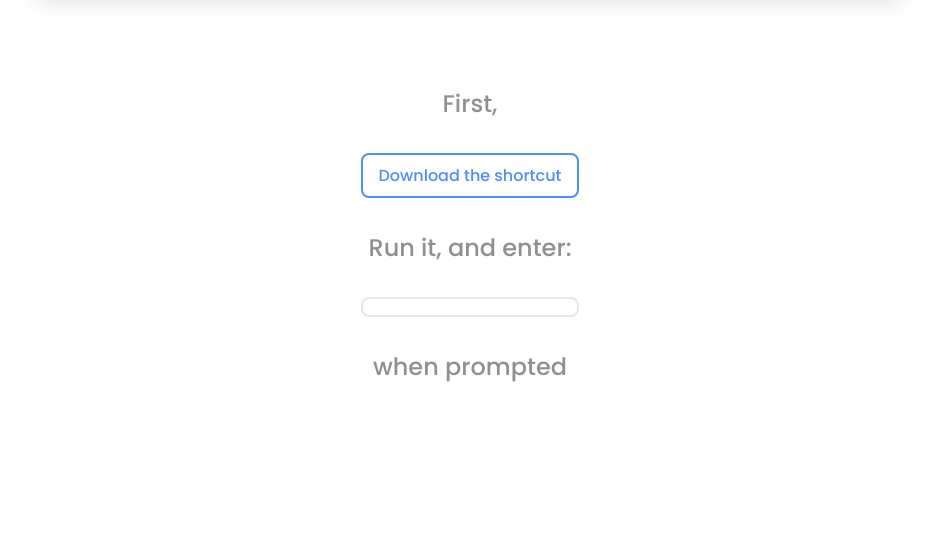
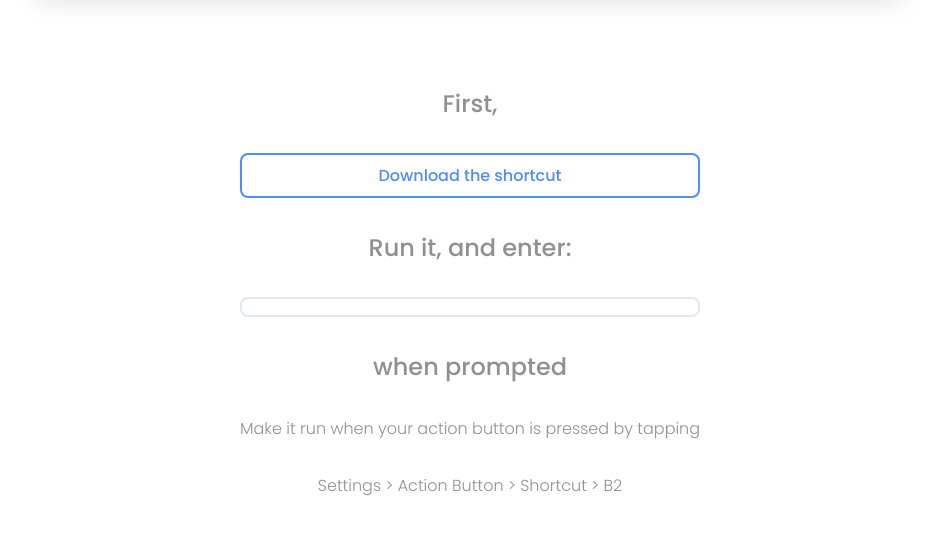
Before and after one commit to CarsonCummins11/buttonprototype, a plain HTML site: page home.html in a window 1280 px wide. Shown: the part 106-640 px from the top of the page, without its empty margins (170-1109 px from the left). Drawn offline with Linux system fonts and the light colour scheme; no server answers.

Commit message:
added how to action button

```diff
--- a/home.html
+++ b/home.html
@@ -57,6 +57,8 @@
             <!-- id goes here -->
           </div>
           <h2 style="color: var(--darker-grey); margin: 0; padding: 0; text-align: center;">when prompted </h2>
+          <h3 style="color: var(--darker-grey); margin: 0; padding: 0; text-align: center;">Make it run when your action button is pressed by tapping</h3>
+          <h3 style="color: var(--darker-grey); margin: 0; padding: 0; text-align: center;">Settings > Action Button > Shortcut > B2</h3>
         </div>
         <div style="display: flex; gap: 2rem; flex-direction: column;" id="todos">
             <!-- todos go here -->
--- a/style.css
+++ b/style.css
@@ -146,3 +146,6 @@ input[type="text"]:focus + p{
 .labeled-input{
     color: var(--darker-grey);
 }
+h3{
+    font-weight: 300; font-size: 1rem;
+}
```
